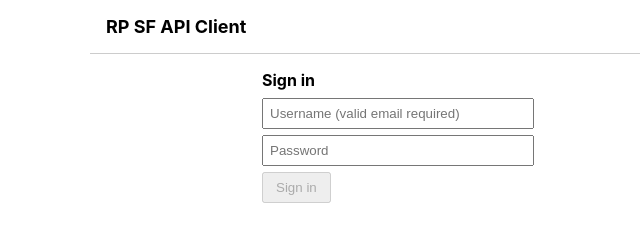
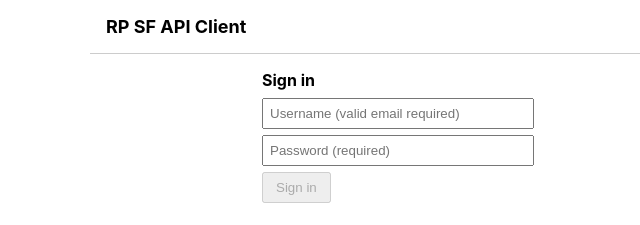
Before and after one commit to mBrandt85/rp_sf_client, a React (Create React App) app: page / in a window 1280 px wide. Shown: the top 225 px of the page, without its empty margins (250-890 px from the left). Built offline with nearby package versions, Linux system fonts and the light colour scheme.

Commit message:
log sign in error

```diff
--- a/package.json
+++ b/package.json
@@ -1,4 +1,5 @@
 {
+  "homepage": "https://mbrandt85.github.io/rp_sf_client",
   "name": "rp_client",
   "version": "0.1.0",
   "private": true,
--- a/src/components/sign-in.tsx
+++ b/src/components/sign-in.tsx
@@ -3,7 +3,7 @@ import { useState } from "react"
 import Input from "./input"
 import Title from "./title"
 import { useAuth } from "../providers"
-import { AuthError, User } from "../providers/auth"
+import { AuthError } from "../providers/auth"
 import Button from "./button"
 import { config, uri } from "../config"
 
@@ -49,6 +49,7 @@ export default function SignIn() {
       //setUser()
       setStatus('done')
     } catch (error) {
+      console.log(error)
       setError(error as AuthError)
       setStatus('error')
     }
@@ -64,14 +65,14 @@ export default function SignIn() {
       <form onSubmit={handleSubmit}>
         <Input
           label="Username (valid email required)"
-          onChange={e => setUsername(e.target.value)}
+          onChange={e => setUsername(e.target.value.trim())}
           value={username}
         />
 
         <Input
-          label="Password"
-          type="password (required)"
-          onChange={e => setPassword(e.target.value)}
+          label="Password (required)"
+          type="password"
+          onChange={e => setPassword(e.target.value.trim())}
           value={password}
         />
 
```
